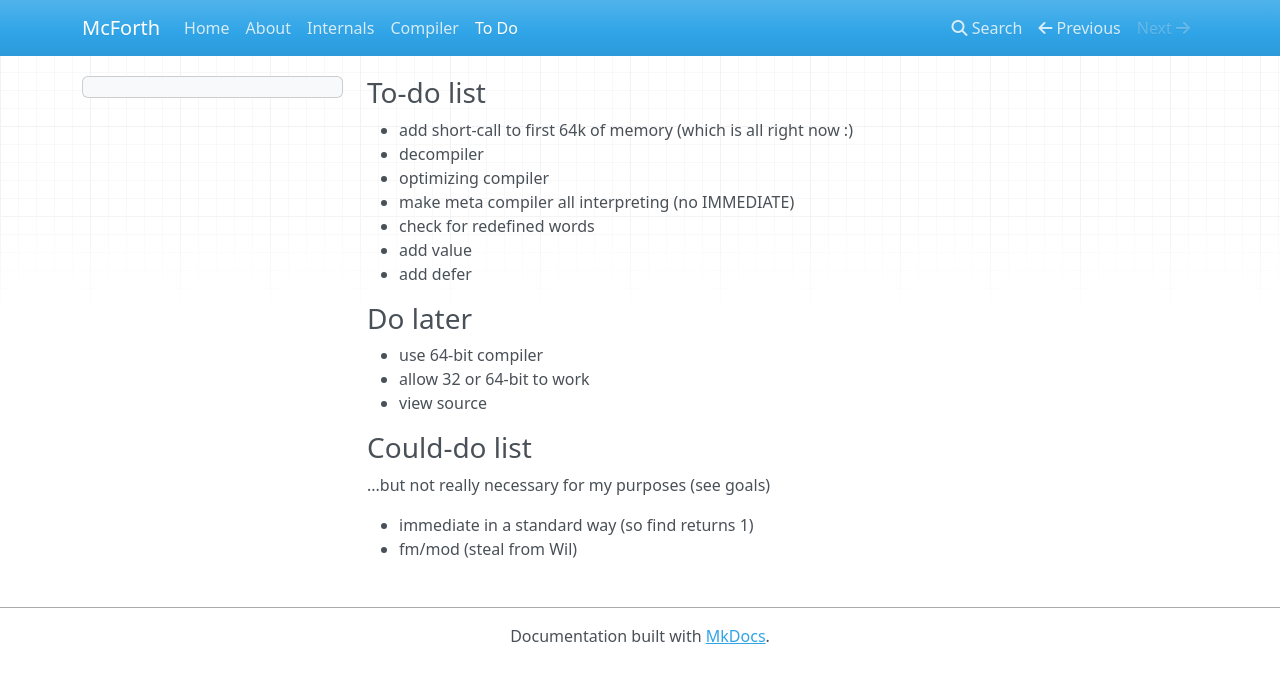
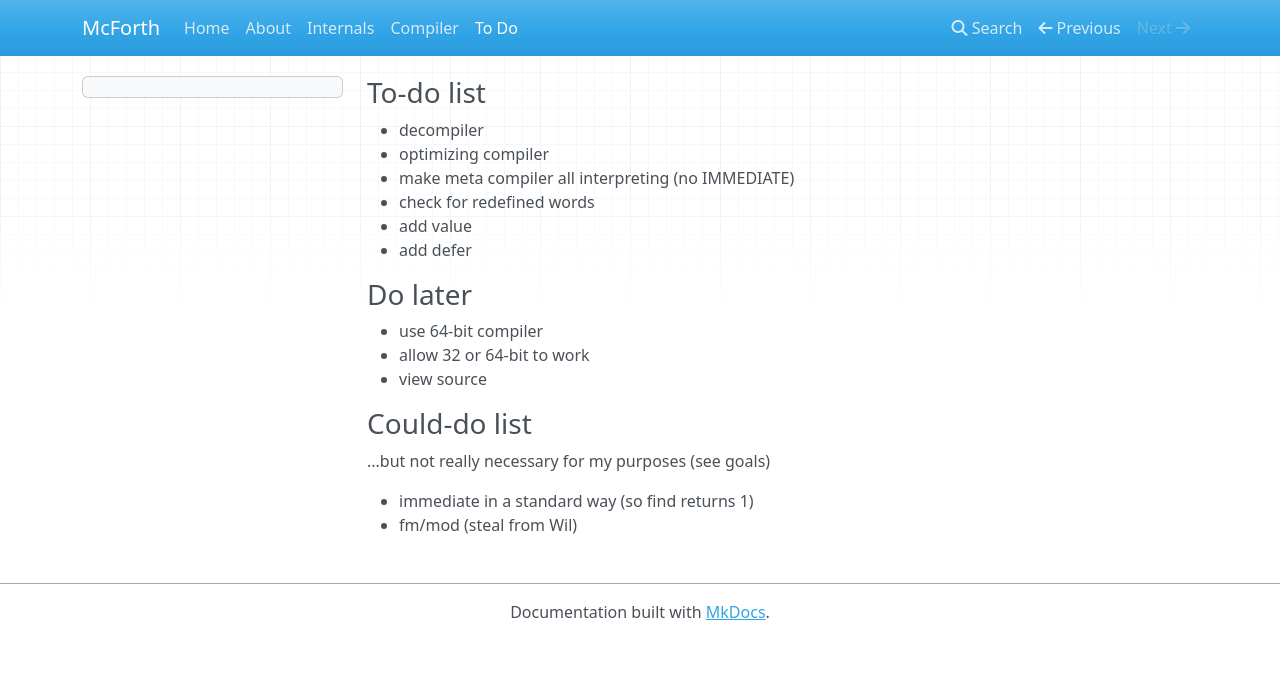
Before and after one commit to amckewan/mcforth, an MkDocs documentation site: the page built from docs/todo.md, in a window 1280 px wide. Shown: the top 683 px of the page. Built offline with MkDocs 1.6.1, drawn with Linux system fonts in a browser that asks for light colours; nearby versions of some CDN libraries.

```diff
--- a/docs/todo.md
+++ b/docs/todo.md
@@ -1,6 +1,5 @@
 ### To-do list
 
-* add short-call to first 64k of memory (which is all right now :)
 * decompiler
 * optimizing compiler
 * make meta compiler all interpreting (no IMMEDIATE)
```
Also changed, not shown: 5 other files.
